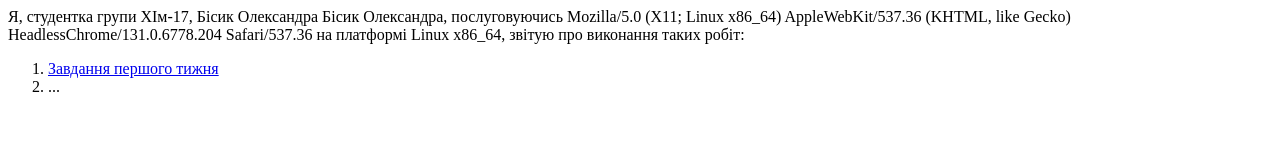
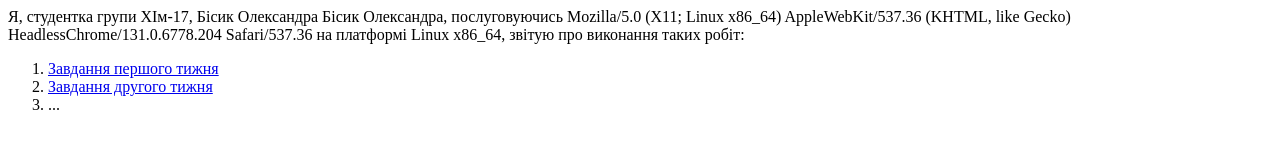
Before and after one commit to alzendra/itde, a plain HTML site: page index.html in a window 1280 px wide. Drawn offline with Linux system fonts and the light colour scheme.

Commit message:
Update index.html

```diff
--- a/index.html
+++ b/index.html
@@ -11,6 +11,7 @@
 <ol>
 
 <li><a href="week1.html" target="_blank">Завдання першого тижня</a></li>
+<li><a href="week1.html" target="_blank">Завдання другого тижня</a></li>
 <li>...</li>
 
 </ol>
```
